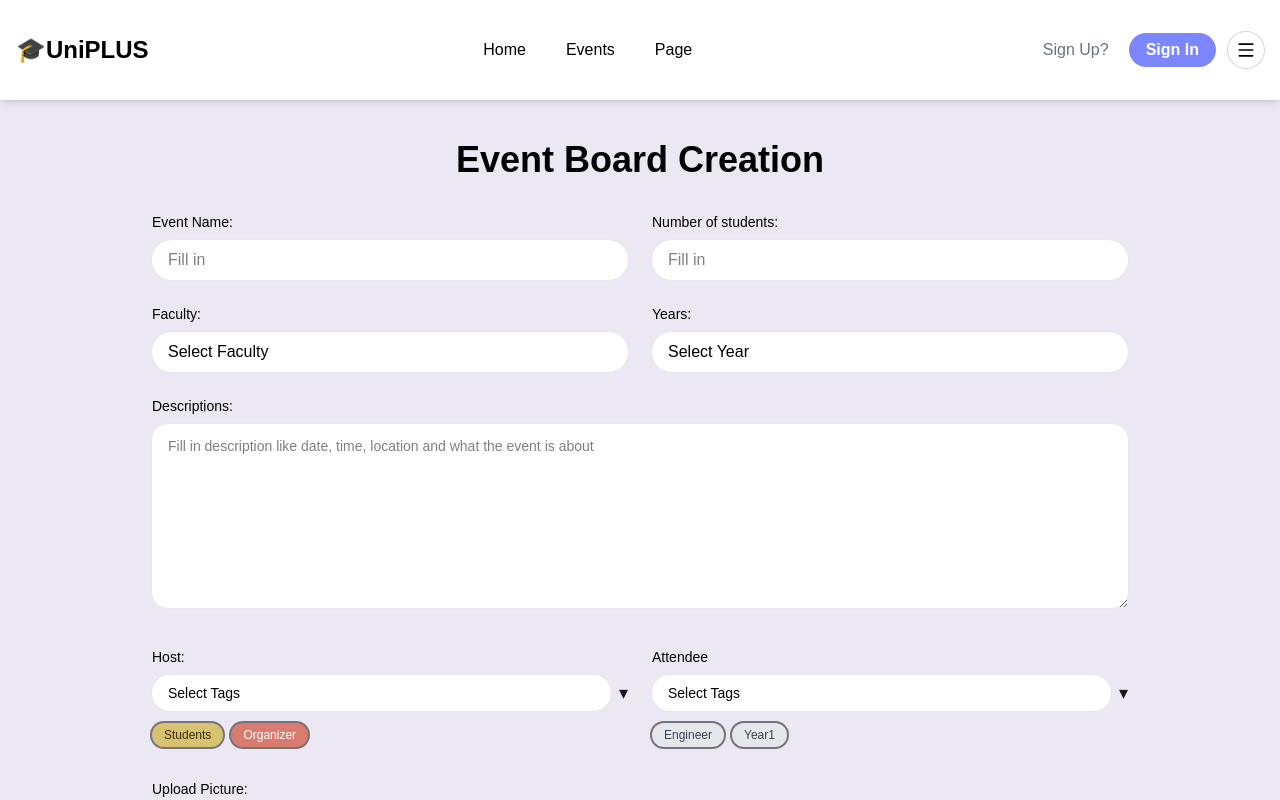
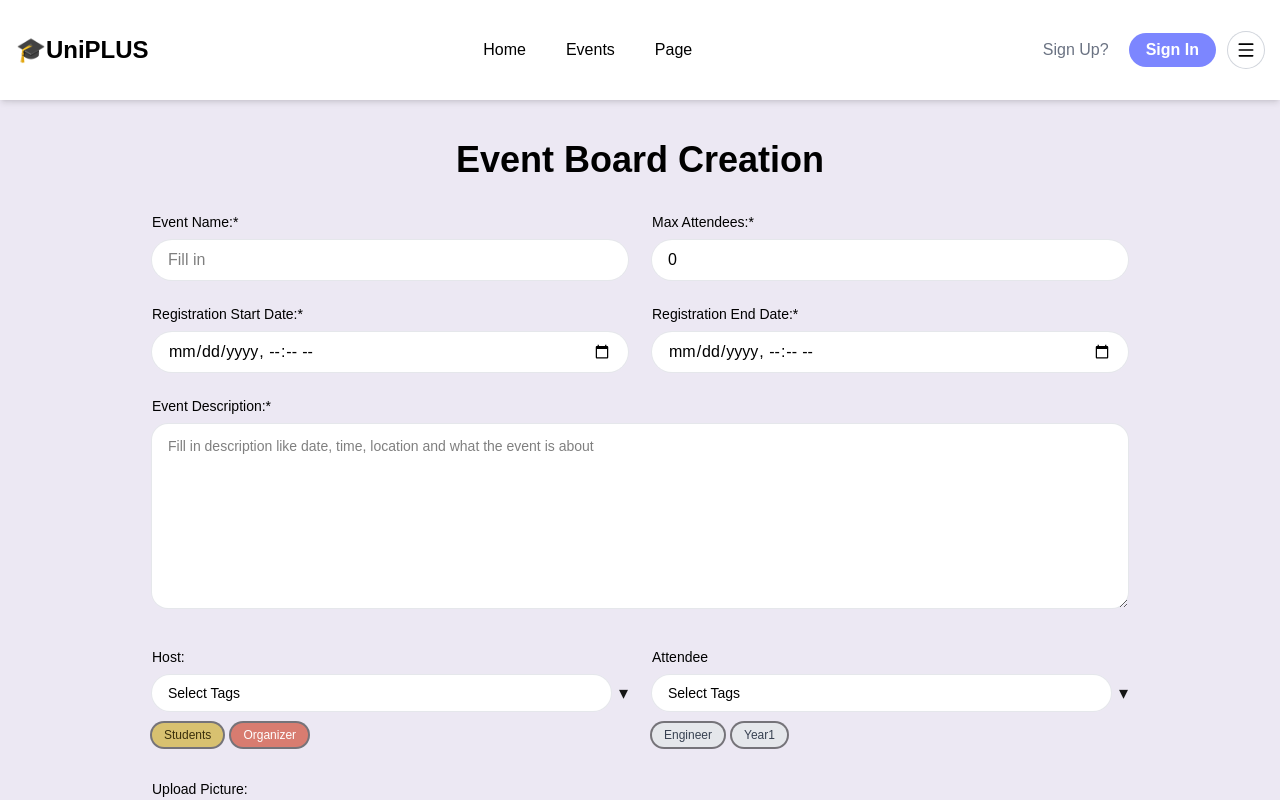
Before and after one commit to RTBS-ISP/UniPlus, a Next.js app in the folder frontend/uniplus/: page /events/create in a window 1280 px wide. Shown: the top 800 px of the page. Built offline with nearby package versions, Linux system fonts and the light colour scheme.

Commit message:
feat:make event creation page creat event and put it into database

```diff
--- a/frontend/uniplus/app/events/create/page.tsx
+++ b/frontend/uniplus/app/events/create/page.tsx
@@ -6,29 +6,29 @@ import Navbar from "../../components/navbar";
 import TagPicker from "../../components/forms/TagPicker";
 
 type FormData = {
-  name: string;
-  students: string;
-  faculty: string;
-  year: string;
-  description: string;
+  event_title: string;
+  event_description: string;
+  start_date_register: string;
+  end_date_register: string;
+  max_attendee: number;
   hostTags: string[];
   attendeeTags: string[];
   imageDataUrl?: string;
 };
 
-const FACULTIES = ["Engineering", "Science", "Business", "Humanities", "Architecture"];
-const YEARS = ["Year1", "Year2", "Year3", "Year4"];
-
 export default function EventCreatePage() {
   const [data, setData] = useState<FormData>({
-    name: "",
-    students: "",
-    faculty: "",
-    year: "",
-    description: "",
+    event_title: "",
+    event_description: "",
+    start_date_register: "",
+    end_date_register: "",
+    max_attendee: 0,
     hostTags: ["Students", "Organizer"],
     attendeeTags: ["Engineer", "Year1"],
   });
+
+  const [isSubmitting, setIsSubmitting] = useState(false);
+  const [error, setError] = useState("");
 
   const onFile = (file?: File) => {
     if (!file) return;
@@ -37,11 +37,108 @@ export default function EventCreatePage() {
     reader.readAsDataURL(file);
   };
 
-  const submit = (e: React.FormEvent) => {
+  const submit = async (e: React.FormEvent) => {
     e.preventDefault();
-    // TODO: send to API
-    console.log("Create event payload", data);
-    alert("Event created! (mock)");
+    setIsSubmitting(true);
+    setError("");
+
+    // Validate required fields
+    if (!data.event_title || !data.event_description || !data.start_date_register || !data.end_date_register) {
+      setError("Please fill in all required fields");
+      setIsSubmitting(false);
+      return;
+    }
+
+    // Validate dates
+    if (new Date(data.end_date_register) <= new Date(data.start_date_register)) {
+      setError("End date must be after start date");
+      setIsSubmitting(false);
+      return;
+    }
+
+    try {
+      // Use the correct endpoint - note: your API has "/create_events" (typo)
+      const API_URL = "http://localhost:8000/api/create_events";
+
+      console.log("Sending request to:", API_URL);
+      console.log("Request payload:", {
+        event_title: data.event_title,
+        event_description: data.event_description,
+        start_date_register: data.start_date_register,
+        end_date_register: data.end_date_register,
+        max_attendee: data.max_attendee,
+      });
+
+      const response = await fetch(API_URL, {
+        method: "POST",
+        headers: {
+          "Content-Type": "application/json",
+          // You'll need to include CSRF token and session cookies
+          "X-CSRFToken": getCSRFToken(), // You need to implement this
+        },
+        credentials: "include", // Important for session cookies
+        body: JSON.stringify({
+          event_title: data.event_title,
+          event_description: data.event_description,
+          start_date_register: data.start_date_register,
+          end_date_register: data.end_date_register,
+          max_attendee: data.max_attendee,
+        }),
+      });
+
+      const responseText = await response.text();
+      console.log("Response status:", response.status);
+      console.log("Response text:", responseText);
+
+      let responseData;
+      try {
+        responseData = JSON.parse(responseText);
+      } catch (parseError) {
+        console.error("Failed to parse JSON:", parseError);
+
+        if (response.status === 403) {
+          setError("Authentication required. Please log in first.");
+        } else if (response.status === 404) {
+          setError("API endpoint not found. Check if backend is running.");
+        } else {
+          setError(`Server error: ${responseText.substring(0, 200)}...`);
+        }
+        return;
+      }
+
+      if (response.status === 201) {
+        alert("Event created successfully!");
+        console.log("Created event:", responseData);
+        // Clear form
+        setData({
+          event_title: "",
+          event_description: "",
+          start_date_register: "",
+          end_date_register: "",
+          max_attendee: 0,
+          hostTags: ["Students", "Organizer"],
+          attendeeTags: ["Engineer", "Year1"],
+        });
+      } else {
+        setError(responseData.error || `Failed to create event (Status: ${response.status})`);
+      }
+
+    } catch (err) {
+      setError("Network error. Make sure your Django backend is running on localhost:8000");
+      console.error("Error creating event:", err);
+    } finally {
+      setIsSubmitting(false);
+    }
+  };
+
+  // Helper function to get CSRF token (you need to implement this)
+  const getCSRFToken = () => {
+    // You should have a way to get the CSRF token from your Django backend
+    // This usually involves calling /api/set-csrf-token first and storing it
+    return document.cookie
+      .split('; ')
+      .find(row => row.startsWith('csrftoken='))
+      ?.split('=')[1] || '';
   };
 
   return (
@@ -51,65 +148,70 @@ export default function EventCreatePage() {
       <form onSubmit={submit} className="mx-auto max-w-5xl px-6 pb-20 pt-10">
         <h1 className="mb-8 text-center text-4xl text-black font-extrabold">Event Board Creation</h1>
 
+        {error && (
+          <div className="mb-6 rounded-lg bg-red-100 p-4 text-red-700">
+            <strong>Error:</strong> {error}
+            <br />
+            <small className="text-sm">Check console for details</small>
+          </div>
+        )}
+
         <div className="grid grid-cols-1 gap-6 md:grid-cols-2">
           <div>
-            <label className="mb-2 block text-sm text-black font-medium">Event Name:</label>
+            <label className="mb-2 block text-sm text-black font-medium">Event Name:*</label>
             <input
-              value={data.name}
-              onChange={(e) => setData({ ...data, name: e.target.value })}
+              value={data.event_title}
+              onChange={(e) => setData({ ...data, event_title: e.target.value })}
               placeholder="Fill in"
+              required
               className="w-full rounded-full bg-white text-black px-4 py-2 outline-none ring-1 ring-gray-200 focus:ring-2 focus:ring-black"
             />
           </div>
 
           <div>
-            <label className="mb-2 block text-sm text-black font-medium">Number of students:</label>
+            <label className="mb-2 block text-sm text-black font-medium">Max Attendees:*</label>
             <input
               type="number"
               min={0}
-              value={data.students}
-              onChange={(e) => setData({ ...data, students: e.target.value })}
+              value={data.max_attendee}
+              onChange={(e) => setData({ ...data, max_attendee: parseInt(e.target.value) || 0 })}
               placeholder="Fill in"
+              required
               className="w-full rounded-full bg-white text-black px-4 py-2 outline-none ring-1 ring-gray-200 focus:ring-2 focus:ring-black"
             />
           </div>
 
           <div>
-            <label className="mb-2 block text-sm text-black font-medium">Faculty:</label>
-            <select
-              value={data.faculty}
-              onChange={(e) => setData({ ...data, faculty: e.target.value })}
-              className="w-full appearance-none rounded-full bg-white text-black px-4 py-2 ring-1 ring-gray-200 focus:ring-2 focus:ring-black"
-            >
-              <option value="">Select Faculty</option>
-              {FACULTIES.map((f) => (
-                <option key={f} value={f}>{f}</option>
-              ))}
-            </select>
+            <label className="mb-2 block text-sm text-black font-medium">Registration Start Date:*</label>
+            <input
+              type="datetime-local"
+              value={data.start_date_register}
+              onChange={(e) => setData({ ...data, start_date_register: e.target.value })}
+              required
+              className="w-full rounded-full bg-white text-black px-4 py-2 outline-none ring-1 ring-gray-200 focus:ring-2 focus:ring-black"
+            />
           </div>
 
           <div>
-            <label className="mb-2 block text-sm text-black font-medium">Years:</label>
-            <select
-              value={data.year}
-              onChange={(e) => setData({ ...data, year: e.target.value })}
-              className="w-full appearance-none rounded-full bg-white text-black px-4 py-2 ring-1 ring-gray-200 focus:ring-2 focus:ring-black"
-            >
-              <option value="">Select Year</option>
-              {YEARS.map((y) => (
-                <option key={y} value={y}>{y}</option>
-              ))}
-            </select>
+            <label className="mb-2 block text-sm text-black font-medium">Registration End Date:*</label>
+            <input
+              type="datetime-local"
+              value={data.end_date_register}
+              onChange={(e) => setData({ ...data, end_date_register: e.target.value })}
+              required
+              className="w-full rounded-full bg-white text-black px-4 py-2 outline-none ring-1 ring-gray-200 focus:ring-2 focus:ring-black"
+            />
           </div>
         </div>
 
         <div className="mt-6">
-          <label className="mb-2 block text-sm text-black font-medium">Descriptions:</label>
+          <label className="mb-2 block text-sm text-black font-medium">Event Description:*</label>
           <textarea
-            value={data.description}
-            onChange={(e) => setData({ ...data, description: e.target.value })}
+            value={data.event_description}
+            onChange={(e) => setData({ ...data, event_description: e.target.value })}
             placeholder="Fill in description like date, time, location and what the event is about"
             rows={8}
+            required
             className="w-full rounded-2xl bg-white text-black px-4 py-3 text-sm outline-none ring-1 ring-gray-200 focus:ring-2 focus:ring-black"
           />
         </div>
@@ -137,8 +239,12 @@ export default function EventCreatePage() {
           <label className="mb-2 block text-sm text-black font-medium">Upload Picture:</label>
           <div className="flex items-center gap-4">
             <label className="inline-flex cursor-pointer select-none items-center rounded-lg bg-sky-100 px-4 py-2 text-sm font-medium text-sky-700 hover:bg-sky-200">
-              <input type="file" accept="image/*" className="hidden"
-                     onChange={(e) => onFile(e.target.files?.[0])}/>
+              <input
+                type="file"
+                accept="image/*"
+                className="hidden"
+                onChange={(e) => onFile(e.target.files?.[0])}
+              />
               Upload
             </label>
             {data.imageDataUrl && (
@@ -161,9 +267,10 @@ export default function EventCreatePage() {
           </Link>
           <button
             type="submit"
-            className="rounded-lg bg-indigo-400 px-8 py-3 font-medium text-white hover:bg-indigo-300"
+            disabled={isSubmitting}
+            className="rounded-lg bg-indigo-400 px-8 py-3 font-medium text-white hover:bg-indigo-300 disabled:bg-indigo-200 disabled:cursor-not-allowed"
           >
-            Confirm
+            {isSubmitting ? "Creating..." : "Confirm"}
           </button>
         </div>
       </form>
```
Also changed, not shown: 1 other file (tests, documents, lock files or other folders).
